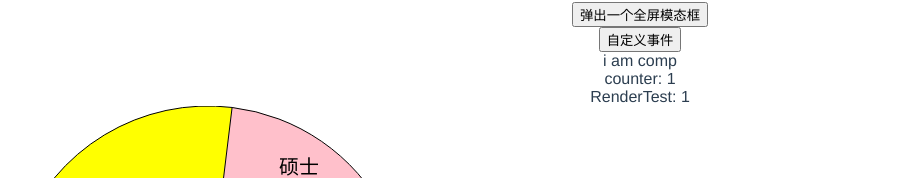
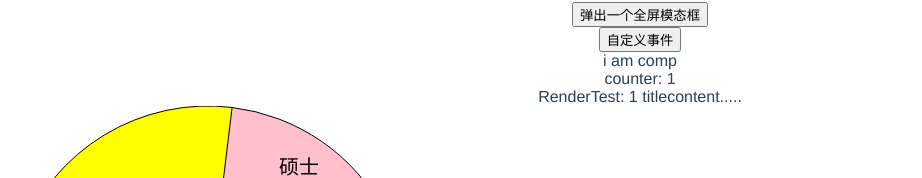
Before and after one commit to XZ361/v3fast, a Vue app in the folder v3test/: page / in a window 1280 px wide. Shown: the part 487-665 px from the top of the page, without its empty margins (0-922 px from the left). Built offline with nearby package versions, Linux system fonts and the light colour scheme; the HTML template or start-up script is replaced by a standard one.

Commit message:
获取插槽内容，scopedSlots删掉了，统一到slots

```diff
--- a/v3test/src/components/HelloWorld.vue
+++ b/v3test/src/components/HelloWorld.vue
@@ -16,7 +16,13 @@
 
 
   <!-- render api的变化 -->
-  <RenderTest v-model:counter="counter"></RenderTest>
+  <RenderTest v-model:counter="counter">
+    <!-- 插槽使用 -->
+    <!-- 默认插槽 -->
+    <template v-slot:default>title</template>
+    <!-- 具名插槽 -->
+    <template v-slot:content>content.....</template>
+  </RenderTest>
 </template>
 
 <script>
@@ -46,7 +52,11 @@ export default {
       },
       render(){
         return h('div', [
-          h('div', {onClick: this.onClick }, `RenderTest: ${this.counter}`)
+          h('div', {onClick: this.onClick }, [
+            `RenderTest: ${this.counter}\n`,
+            this.$slots.default(), //获取默认插槽内容
+            this.$slots.content()  //获取具名插槽的内容
+            ])
         ])
       },
       methods: {
```
